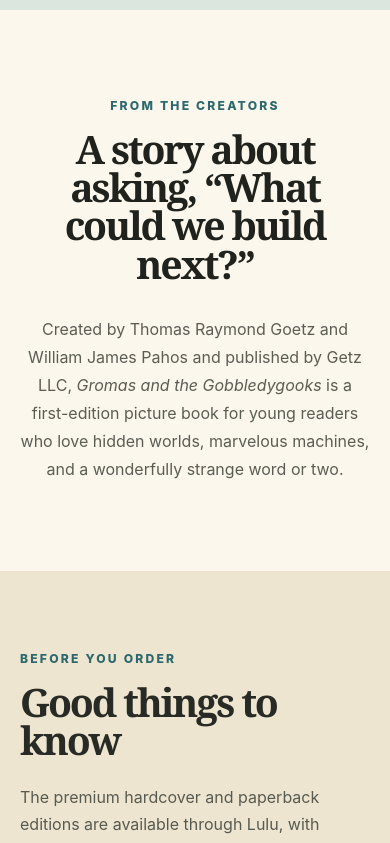
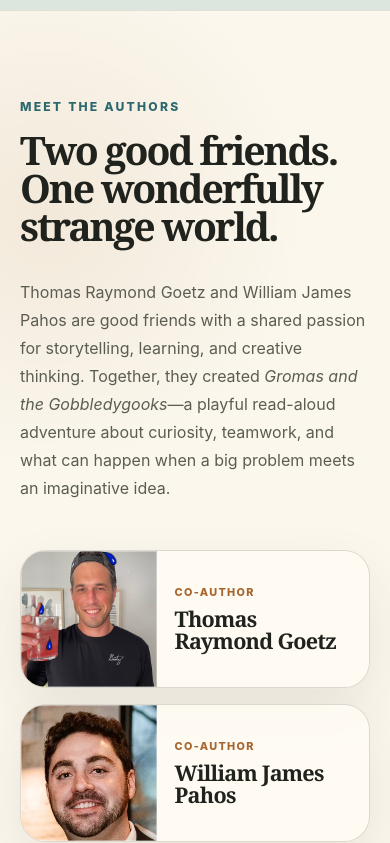
Before and after one commit to BigHitterG/bygoetz, a Next.js app: page /gromas in a window 390 px wide. Shown: the part 5600-6443 px from the top of the page. Built offline with nearby package versions, Linux system fonts and the light colour scheme; no server answers.

Commit message:
Add Gromas author profiles
Adds a responsive Meet the Authors section with portraits and shared creator copy for Thomas Raymond Goetz and William James Pahos.

```diff
--- a/app/gromas/gromas.module.css
+++ b/app/gromas/gromas.module.css
@@ -819,21 +819,89 @@
 }
 
 .creatorsSection {
-  padding: clamp(5.5rem, 10vw, 10rem) max(2rem, calc((100vw - 1040px) / 2));
-  text-align: center;
+  display: grid;
+  grid-template-columns: minmax(280px, 0.78fr) minmax(0, 1.22fr);
+  align-items: center;
+  padding: clamp(5.5rem, 10vw, 9rem) max(2rem, calc((100vw - 1260px) / 2));
+  gap: clamp(3rem, 7vw, 7.5rem);
+  border-top: 1px solid rgba(55, 49, 35, 0.12);
+  border-bottom: 1px solid rgba(55, 49, 35, 0.12);
+  background:
+    radial-gradient(circle at 12% 22%, rgba(167, 102, 47, 0.1), transparent 32%),
+    var(--paper-light);
 }
 
-.creatorsSection h2 {
-  max-width: 930px;
-  margin: 0 auto;
+.creatorsIntro {
+  max-width: 34rem;
 }
 
-.creatorsSection > p:last-child {
-  max-width: 720px;
-  margin: 2rem auto 0;
+.creatorsIntro > p:last-child {
+  margin: 2rem 0 0;
   color: #5b5d54;
   font-size: clamp(1rem, 1.4vw, 1.17rem);
   line-height: 1.75;
+}
+
+.creatorGrid {
+  display: grid;
+  grid-template-columns: repeat(2, minmax(0, 1fr));
+  gap: clamp(1rem, 2.4vw, 2rem);
+}
+
+.creatorCard {
+  min-width: 0;
+  overflow: hidden;
+  border: 1px solid rgba(55, 49, 35, 0.17);
+  border-radius: 1.6rem;
+  background: rgba(255, 252, 244, 0.84);
+  box-shadow: 0 1.4rem 3.5rem rgba(44, 39, 28, 0.09);
+}
+
+.creatorPortrait {
+  position: relative;
+  aspect-ratio: 1;
+  overflow: hidden;
+  background: #ddd5c5;
+}
+
+.creatorPortrait::after {
+  position: absolute;
+  inset: 0;
+  border: 1px solid rgba(255, 255, 255, 0.32);
+  content: "";
+  pointer-events: none;
+}
+
+.creatorPortrait img {
+  object-fit: cover;
+  object-position: 50% 40%;
+}
+
+.creatorPortraitThomas img {
+  object-position: 50% 28%;
+  transform: scale(1.18);
+}
+
+.creatorCardCopy {
+  padding: 1.25rem 1.35rem 1.45rem;
+}
+
+.creatorRole {
+  margin: 0;
+  color: var(--copper);
+  font-size: 0.68rem;
+  font-weight: 850;
+  letter-spacing: 0.12em;
+  text-transform: uppercase;
+}
+
+.creatorCard h3 {
+  margin: 0.55rem 0 0;
+  font-family: Georgia, "Times New Roman", serif;
+  font-size: clamp(1.35rem, 2.4vw, 2rem);
+  font-weight: 650;
+  letter-spacing: -0.035em;
+  line-height: 1.03;
 }
 
 .faqSection {
@@ -1047,6 +1115,7 @@
   .sectionHeadingRow,
   .characterSection,
   .formatSection,
+  .creatorsSection,
   .faqSection,
   .finalCta {
     grid-template-columns: 1fr;
@@ -1076,6 +1145,10 @@
   .formatCopy {
     width: min(100%, 680px);
     margin: 0 auto;
+  }
+
+  .creatorsIntro {
+    max-width: 680px;
   }
 
   .faqSection,
@@ -1198,6 +1271,21 @@
     padding-left: 1.25rem;
   }
 
+  .creatorGrid {
+    grid-template-columns: 1fr;
+  }
+
+  .creatorCard {
+    display: grid;
+    grid-template-columns: minmax(8.5rem, 0.72fr) minmax(0, 1.28fr);
+    align-items: stretch;
+  }
+
+  .creatorCardCopy {
+    align-self: center;
+    padding: 1rem 1.1rem;
+  }
+
   .characterSection {
     gap: 3rem;
   }
--- a/app/gromas/page.tsx
+++ b/app/gromas/page.tsx
@@ -4,10 +4,12 @@ import Link from "next/link";
 import coverBack from "@/public/gromas/cover-back-v3.webp";
 import coverFront from "@/public/gromas/cover-front-v3.webp";
 import gromasCharacter from "@/public/gromas/gromas-character-v3.webp";
+import williamJamesPahos from "@/public/gromas/author-william-james-pahos.jpg";
 import previewCharge from "@/public/gromas/preview-charge-v3.webp";
 import previewDarkness from "@/public/gromas/preview-darkness-v3.webp";
 import previewPowerCrisis from "@/public/gromas/preview-power-crisis-v3.webp";
 import previewSpinette from "@/public/gromas/preview-spinette-v3.webp";
+import thomasRaymondGoetz from "@/public/images/about/tj-goetz-founder.jpg";
 import {
   gromasBook,
   gromasPaperbackBook,
@@ -427,14 +429,51 @@ export default function GromasBookPage() {
         </section>
 
         <section className={styles.creatorsSection} aria-labelledby="creators-heading">
-          <p className={styles.sectionKicker}>From the creators</p>
-          <h2 id="creators-heading">A story about asking, “What could we build next?”</h2>
-          <p>
-            Created by Thomas Raymond Goetz and William James Pahos and
-            published by Getz LLC, <em>Gromas and the Gobbledygooks</em> is a
-            first-edition picture book for young readers who love hidden
-            worlds, marvelous machines, and a wonderfully strange word or two.
-          </p>
+          <div className={styles.creatorsIntro}>
+            <p className={styles.sectionKicker}>Meet the authors</p>
+            <h2 id="creators-heading">Two good friends. One wonderfully strange world.</h2>
+            <p>
+              Thomas Raymond Goetz and William James Pahos are good friends with
+              a shared passion for storytelling, learning, and creative thinking.
+              Together, they created <em>Gromas and the Gobbledygooks</em>—a
+              playful read-aloud adventure about curiosity, teamwork, and what
+              can happen when a big problem meets an imaginative idea.
+            </p>
+          </div>
+
+          <div className={styles.creatorGrid}>
+            <article className={styles.creatorCard}>
+              <div className={`${styles.creatorPortrait} ${styles.creatorPortraitThomas}`}>
+                <Image
+                  src={thomasRaymondGoetz}
+                  alt="Thomas Raymond Goetz, co-author of Gromas and the Gobbledygooks"
+                  fill
+                  sizes="(max-width: 760px) 42vw, (max-width: 900px) 44vw, 300px"
+                  placeholder="blur"
+                />
+              </div>
+              <div className={styles.creatorCardCopy}>
+                <p className={styles.creatorRole}>Co-author</p>
+                <h3>Thomas Raymond Goetz</h3>
+              </div>
+            </article>
+
+            <article className={styles.creatorCard}>
+              <div className={styles.creatorPortrait}>
+                <Image
+                  src={williamJamesPahos}
+                  alt="William James Pahos, co-author of Gromas and the Gobbledygooks"
+                  fill
+                  sizes="(max-width: 760px) 42vw, (max-width: 900px) 44vw, 300px"
+                  placeholder="blur"
+                />
+              </div>
+              <div className={styles.creatorCardCopy}>
+                <p className={styles.creatorRole}>Co-author</p>
+                <h3>William James Pahos</h3>
+              </div>
+            </article>
+          </div>
         </section>
 
         <section className={styles.faqSection} aria-labelledby="faq-heading">
```
Also changed, not shown: public/gromas/author-william-james-pahos.jpg (added), 1 other file (tests, documents, lock files or other folders).
